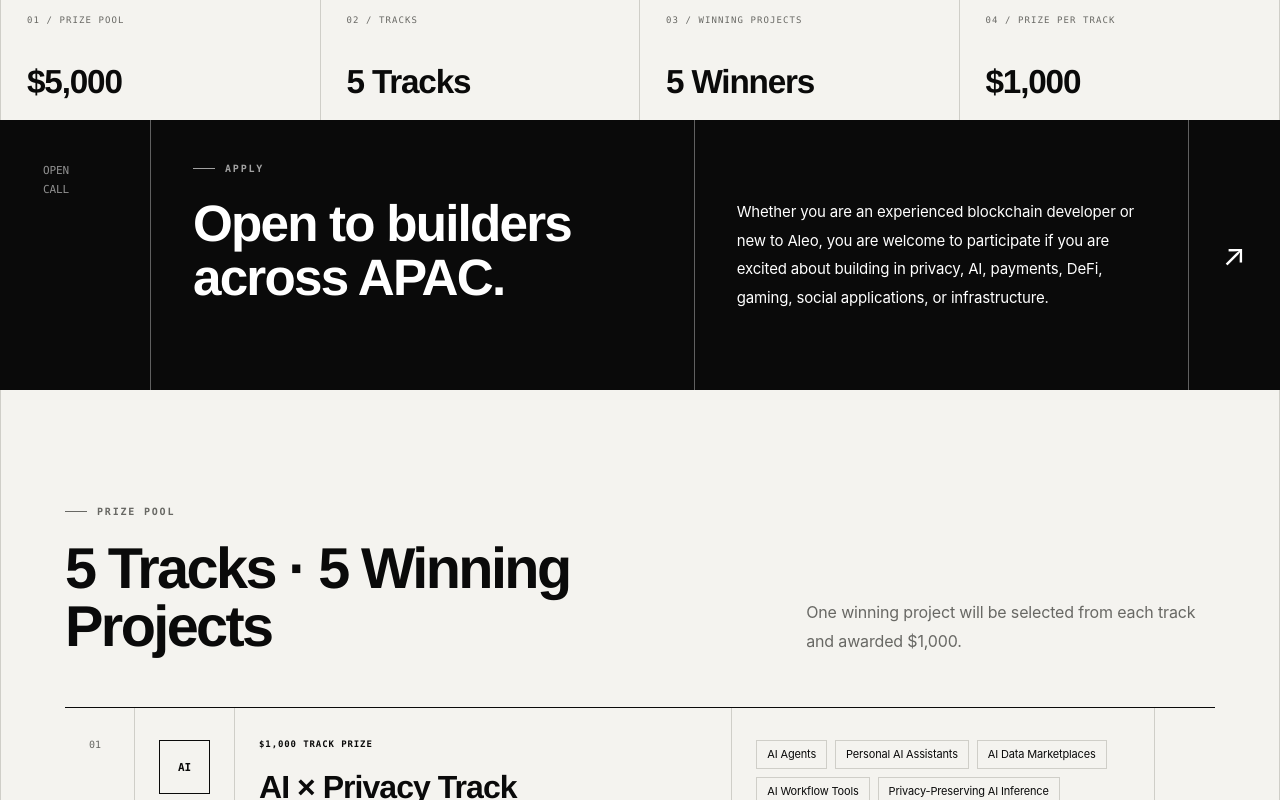
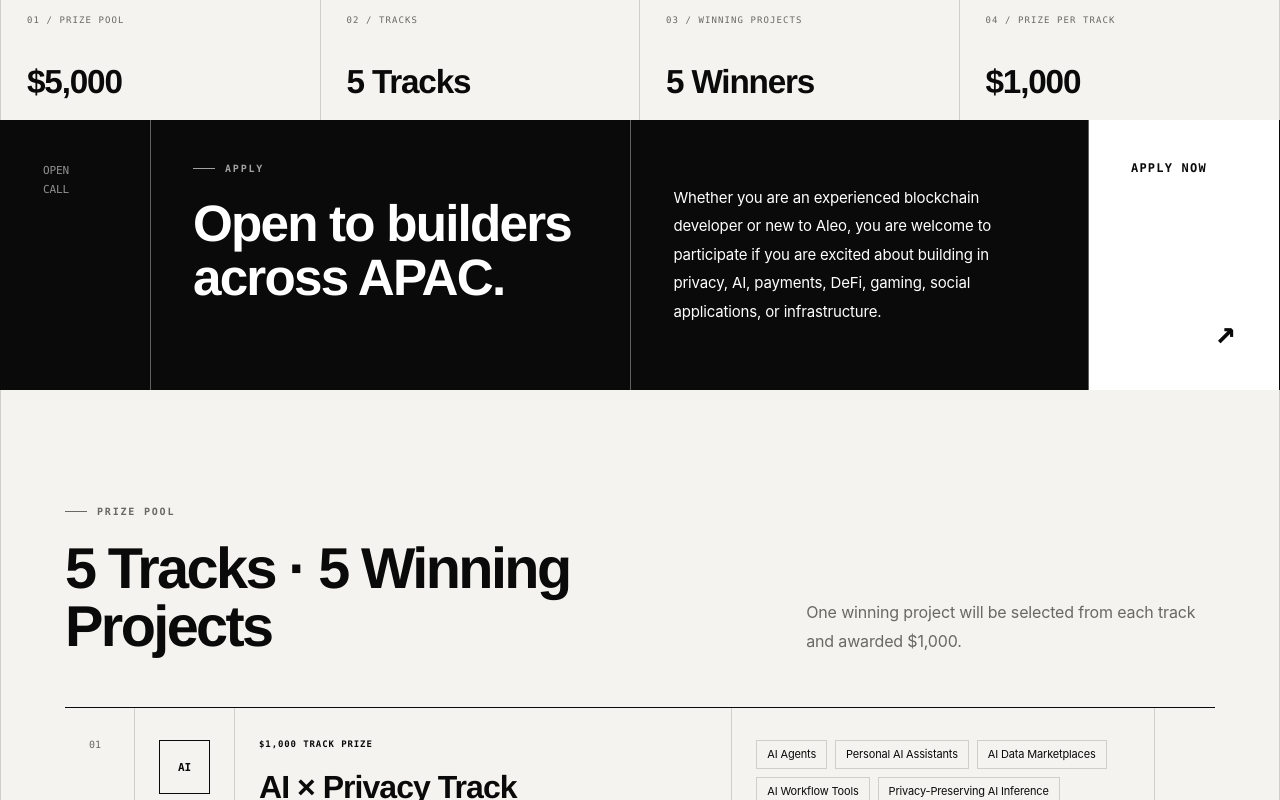
Before and after one commit to dajiangjunok/aleo-hackathon, a Next.js app: page /en in a window 1280 px wide. Shown: the part 760-1560 px from the top of the page. Built offline with nearby package versions, Linux system fonts and the light colour scheme.

Commit message:
feat: add Sign up btn

```diff
--- a/messages/en.json
+++ b/messages/en.json
@@ -116,7 +116,7 @@
       "eyebrow": "Build the Future of Programmable Privacy",
       "title": "Privacy should not be a feature. It should be the default.",
       "body": "Join the Aleo Hackathon and build the future of private computation alongside developers from across APAC.",
-      "button": "Build on Aleo",
+      "button": "Apply Now",
       "footer": "Build the Future of Programmable Privacy."
     }
   }
--- a/messages/zh.json
+++ b/messages/zh.json
@@ -116,7 +116,7 @@
       "eyebrow": "构建可编程隐私的未来",
       "title": "隐私不应只是一项功能，而应成为互联网的默认选项。",
       "body": "加入 Aleo 黑客松，与来自亚太地区的开发者一起探索隐私计算的未来。",
-      "button": "基于 Aleo 构建",
+      "button": "立即报名",
       "footer": "构建可编程隐私的未来。"
     }
   }
--- a/src/app/[locale]/page.tsx
+++ b/src/app/[locale]/page.tsx
@@ -4,6 +4,9 @@
 type Track = { key: string; title: string; summary: string; ideas: string[] };
 type ScheduleItem = { phase: string; date: string; detail: string };
 type Stat = { label: string; value: string };
+
+const REGISTRATION_URL =
+  "https://hackathon.xyz/events/public/e7ad6199-0078-42ee-9846-b82c385e4c0e";
 
 function Arrow({ diagonal = false }: { diagonal?: boolean }) {
   return <span aria-hidden="true">{diagonal ? "↗" : "→"}</span>;
@@ -72,7 +75,12 @@
               locale={locale === "en" ? "en" : "zh"}
               label={t("languageSwitcher")}
             />
-            <a className="nav-apply" href="#apply">
+            <a
+              className="nav-apply"
+              href={REGISTRATION_URL}
+              target="_blank"
+              rel="noreferrer"
+            >
               {t("nav.applyNow")} <Arrow diagonal />
             </a>
           </div>
@@ -97,7 +105,12 @@
               <p className="hero-body">{t("hero.body")}</p>
             </div>
             <div className="hero-actions">
-              <a className="button button-dark" href="#apply">
+              <a
+                className="button button-dark"
+                href={REGISTRATION_URL}
+                target="_blank"
+                rel="noreferrer"
+              >
                 {t("nav.applyNow")} <Arrow diagonal />
               </a>
               <a className="button button-line" href="#tracks">
@@ -131,7 +144,16 @@
           <h2>{t("apply.title")}</h2>
         </div>
         <p>{t("apply.body")}</p>
-        <a href="#tracks" aria-label={t("hero.viewTracks")}><Arrow diagonal /></a>
+        <a
+          className="apply-band-link"
+          href={REGISTRATION_URL}
+          target="_blank"
+          rel="noreferrer"
+          aria-label={t("nav.applyNow")}
+        >
+          <span>{t("nav.applyNow")}</span>
+          <Arrow diagonal />
+        </a>
       </section>
 
       <section className="section tracks-section" id="tracks">
@@ -228,7 +250,14 @@
         <h2>{t("cta.title")}</h2>
         <div className="closing-bottom">
           <p>{t("cta.body")}</p>
-          <a className="button button-white" href="#apply">{t("cta.button")} <Arrow diagonal /></a>
+          <a
+            className="button button-white"
+            href={REGISTRATION_URL}
+            target="_blank"
+            rel="noreferrer"
+          >
+            {t("cta.button")} <Arrow diagonal />
+          </a>
         </div>
       </section>
       <footer className="footer">
--- a/src/app/globals.css
+++ b/src/app/globals.css
@@ -86,14 +86,15 @@
 .stat span { color:var(--muted); font:9px/1 var(--mono); letter-spacing:.12em; text-transform:uppercase; }
 .stat strong { font:650 clamp(24px,2.6vw,42px)/1 var(--display); letter-spacing:-.035em; }
 
-.apply-band { max-width:1500px; min-height:270px; margin:auto; display:grid; grid-template-columns:150px 1.1fr 1fr 90px; align-items:stretch; background:var(--ink); color:white; border-left:1px solid var(--ink); border-right:1px solid var(--ink); }
+.apply-band { max-width:1500px; min-height:270px; margin:auto; display:grid; grid-template-columns:150px 1.05fr 1fr 190px; align-items:stretch; background:var(--ink); color:white; border-left:1px solid var(--ink); border-right:1px solid var(--ink); }
 .apply-band > * { padding:42px; border-right:1px solid rgba(255,255,255,.35); }
 .apply-band > *:last-child { border:0; }
 .apply-index { color:rgba(255,255,255,.55); font:11px/1.7 var(--mono); }
 .apply-band h2 { max-width:580px; margin:22px 0 0; font:700 clamp(34px,4vw,60px)/1.06 var(--display); letter-spacing:-.035em; }
 .apply-band > p { margin:0; display:flex; align-items:center; font-size:15px; line-height:1.9; }
-.apply-band > a { display:grid; place-content:center; font-size:30px; transition:background .2s,color .2s; }
-.apply-band > a:hover { background:white; color:var(--ink); }
+.apply-band-link { display:flex; flex-direction:column; justify-content:space-between; gap:26px; background:white; color:var(--ink); font:700 12px/1 var(--mono); letter-spacing:.1em; text-transform:uppercase; transition:background .2s,color .2s,transform .2s; }
+.apply-band-link span:last-child { align-self:flex-end; font-size:34px; }
+.apply-band-link:hover { background:#deddd7; transform:translate(-4px,-4px); }
 
 .section { max-width:1500px; margin:auto; padding:clamp(80px,9vw,140px) clamp(24px,5vw,80px); border-left:1px solid var(--line); border-right:1px solid var(--line); }
 .section-header { display:grid; grid-template-columns:1.25fr .75fr; gap:60px; align-items:end; padding-bottom:52px; border-bottom:1px solid var(--ink); }
@@ -179,7 +180,7 @@
 
 @media (max-width:1050px) {
   .hero-grid { grid-template-columns:1fr; }.hero-copy { border-right:0; border-bottom:1px solid var(--ink); }.hero-visual { min-height:620px; }
-  .apply-band { grid-template-columns:100px 1fr 1fr; }.apply-band > a { display:none; }.apply-band > p { border:0; }
+  .apply-band { grid-template-columns:100px 1fr 1fr; }.apply-band-link { grid-column:2/4; min-height:118px; border-top:1px solid rgba(255,255,255,.35); }.apply-band > p { border:0; }
   .track-row { grid-template-columns:60px 90px 1fr 50px; }.track-row ul { grid-column:3/5; border-top:1px solid var(--line); }.track-row .track-arrow { grid-row:1; grid-column:4; }
   .schedule-section { grid-template-columns:1fr; }.schedule-heading { min-height:480px; border-right:0; border-bottom:1px solid #333; }
   .info-grid { grid-template-columns:1fr 1fr; }.info-card:last-child { grid-column:1/-1; border-top:1px solid var(--ink); }.info-card:nth-child(2){border-right:0}
@@ -191,7 +192,7 @@
   .hero-intro { grid-template-columns:1fr; gap:20px; margin-top:42px; }.hero-body{padding:20px 0 0;border-left:0;border-top:1px solid var(--line)}.hero-actions{flex-direction:column}.button{width:100%}
   .hero-visual{min-height:520px;padding:18px}.proof-orbit{margin-top:20px}.orbit-output{display:none}.hero-visual h2{font-size:31px;left:18px;bottom:18px}
   .stat-strip{grid-template-columns:1fr 1fr}.stat{min-height:108px}.stat:nth-child(2){border-right:0}.stat:nth-child(-n+2){border-bottom:1px solid var(--line)}
-  .apply-band{grid-template-columns:1fr;padding:0}.apply-band>*{padding:28px 20px;border-right:0;border-bottom:1px solid rgba(255,255,255,.3)}.apply-index{display:none}.apply-band h2{font-size:42px}.apply-band>p{font-size:13px}
+  .apply-band{grid-template-columns:1fr;padding:0}.apply-band>*{padding:28px 20px;border-right:0;border-bottom:1px solid rgba(255,255,255,.3)}.apply-index{display:none}.apply-band h2{font-size:42px}.apply-band>p{font-size:13px}.apply-band-link{grid-column:auto;min-height:96px;border-bottom:0;flex-direction:row;align-items:center}.apply-band-link span:last-child{font-size:28px}
   .section{padding:76px 20px;border:0}.section-header{grid-template-columns:1fr;gap:28px;padding-bottom:32px}.section-header h2,.schedule-heading h2{font-size:clamp(33px,10vw,50px)}.section-header>p{font-size:14px}
   .track-row{grid-template-columns:50px 1fr 42px;min-height:0}.track-row>*{padding:22px 14px}.track-code{display:none}.track-main{grid-column:2}.track-main h3{font-size:29px}.track-row ul{grid-column:2/4;padding-top:18px}.track-row .track-arrow{grid-column:3}.track-row li{font-size:10px}
   .schedule-heading{min-height:430px;padding:70px 20px}.schedule-signal{left:20px}.timeline{padding:60px 20px}.timeline-item{grid-template-columns:52px 1fr;min-height:190px}.timeline-item h3{font-size:31px}
```
